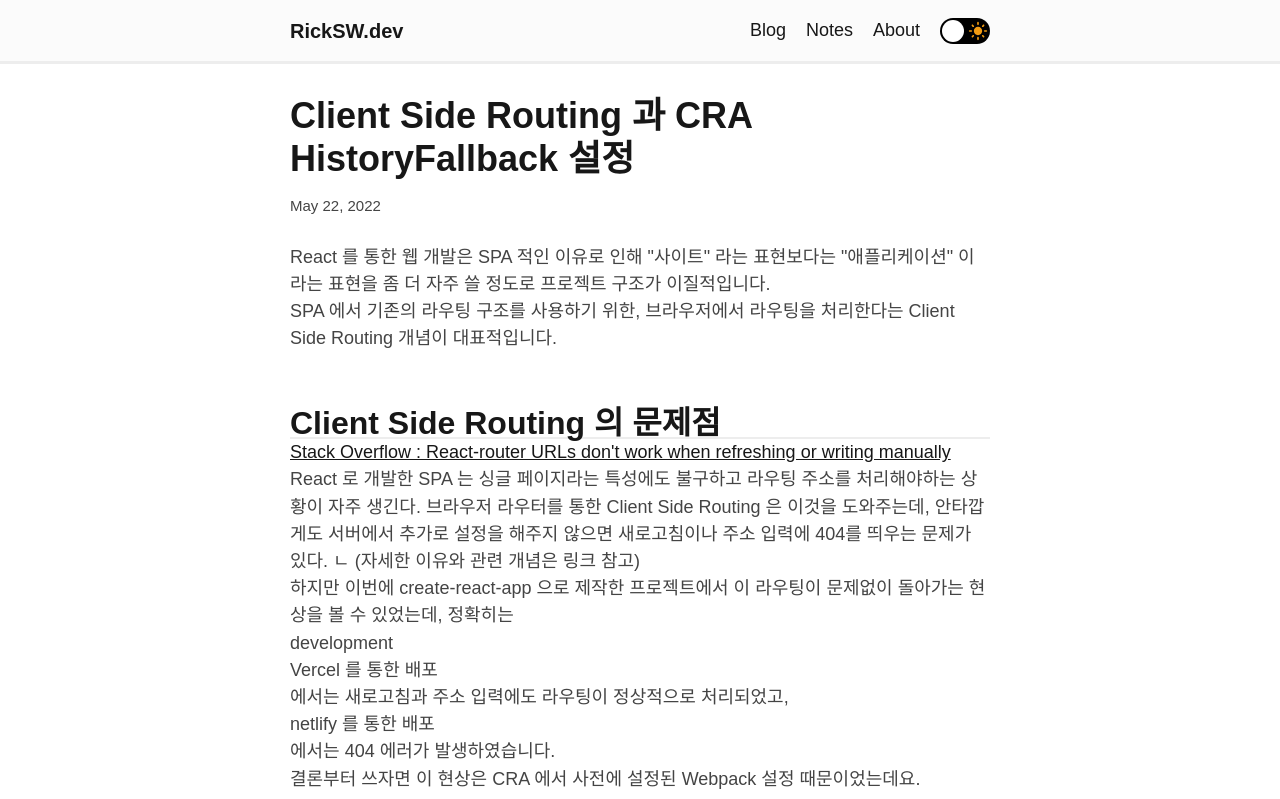
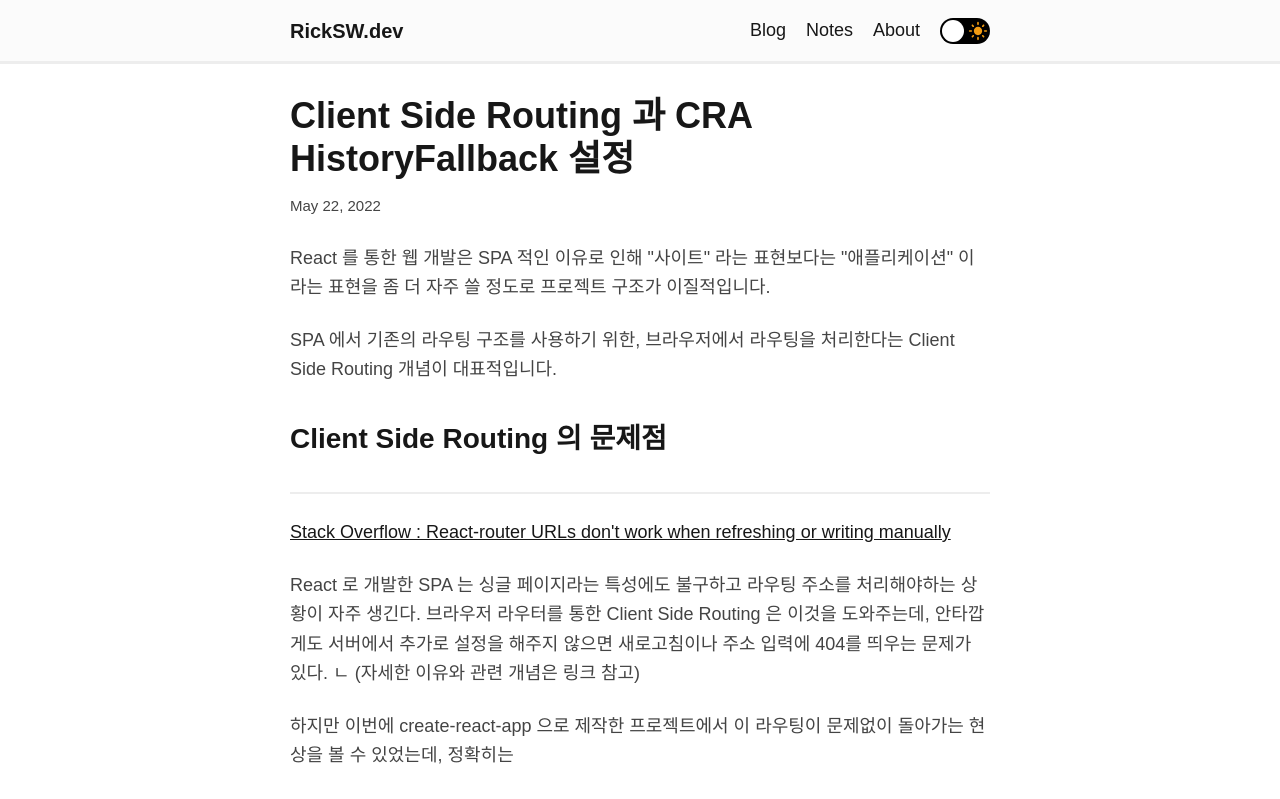
Before and after one commit to ohseungo/ricksw.dev, a Next.js app: page /blog/client-side-routing-in-cra in a window 1280 px wide. Shown: the top 799 px of the page. Built offline with nearby package versions, Linux system fonts and the light colour scheme.

Commit message:
feat : tailwind preflight 으로 인한 변경 원복

```diff
--- a/components/blog/BlogPostCard.styled.ts
+++ b/components/blog/BlogPostCard.styled.ts
@@ -7,6 +7,7 @@ export const Root = styled.div`
 `;
 
 export const PostTitle = styled.h2`
+  font-weight: bold;
   font-size: 24px;
   margin: 0;
 `;
--- a/components/common/PageTitle.styled.ts
+++ b/components/common/PageTitle.styled.ts
@@ -6,6 +6,7 @@ export const Root = styled.div`
 `;
 
 export const Title = styled.h1`
+  font-weight: bold;
   font-size: 36px;
   margin-bottom: 0.5rem;
   letter-spacing: 1px;
--- a/container/PostContainer.styled.ts
+++ b/container/PostContainer.styled.ts
@@ -6,15 +6,17 @@ export const Root = styled.section`
   h1 {
     line-height: 120%;
     font-size: 2.25rem;
-    font-weight: 800;
+    font-weight: bold;
     margin: 30px 0 12px;
   }
   h2 {
-    font-size: 2rem;
-    font-weight: 700;
-    margin: 3.6rem 0 0;
+    font-size: 1.75rem;
+    font-weight: bold;
+    margin: 2.5rem 0;
   }
   h3 {
+    font-size: 1.27rem;
+    font-weight: bold;
     margin: 20px 0 0;
   }
   h1,
@@ -24,9 +26,16 @@ export const Root = styled.section`
   }
   p {
     font-size: 1.125rem;
+    line-height: 1.625;
+    margin: 1.5rem 0;
   }
   ul {
     font-size: 1.125rem;
+    padding-left: 40px;
+  }
+  li {
+    display: list-item;
+    list-style-type: disc;
   }
   img {
     max-width: 100%;
--- a/container/PostContainer.tsx
+++ b/container/PostContainer.tsx
@@ -3,14 +3,17 @@ import { FrontMatter } from "types/blog";
 import { dateToString } from "lib/string-util";
 interface ContainerProps {
   frontMatter: FrontMatter;
+  pageType?: string;
   children: React.ReactNode;
 }
 
-const PostContainer = ({ frontMatter, children }: ContainerProps) => {
+const PostContainer = ({ frontMatter, pageType, children }: ContainerProps) => {
   return (
     <Root>
       <h1>{frontMatter.title}</h1>
-      <PostDate>{dateToString(frontMatter.date)}</PostDate>
+      {pageType !== "Note" && (
+        <PostDate>{dateToString(frontMatter.date)}</PostDate>
+      )}
       {children}
     </Root>
   );
--- a/styles/globals.css
+++ b/styles/globals.css
@@ -8,8 +8,7 @@ html,
 body {
   padding: 0;
   margin: 0;
-  font-family: sans-serif, Roboto, -apple-system, BlinkMacSystemFont, Segoe UI,
-    Oxygen, Ubuntu, Cantarell, Fira Sans, Droid Sans, Helvetica Neue;
+  font-family: sans-serif;
   /* #ededed */
 
   background: var(--main-bg-color);
--- a/tailwind.config.js
+++ b/tailwind.config.js
@@ -9,4 +9,5 @@ module.exports = {
     extend: {},
   },
   plugins: [],
+  corePlugins: {},
 };
```
